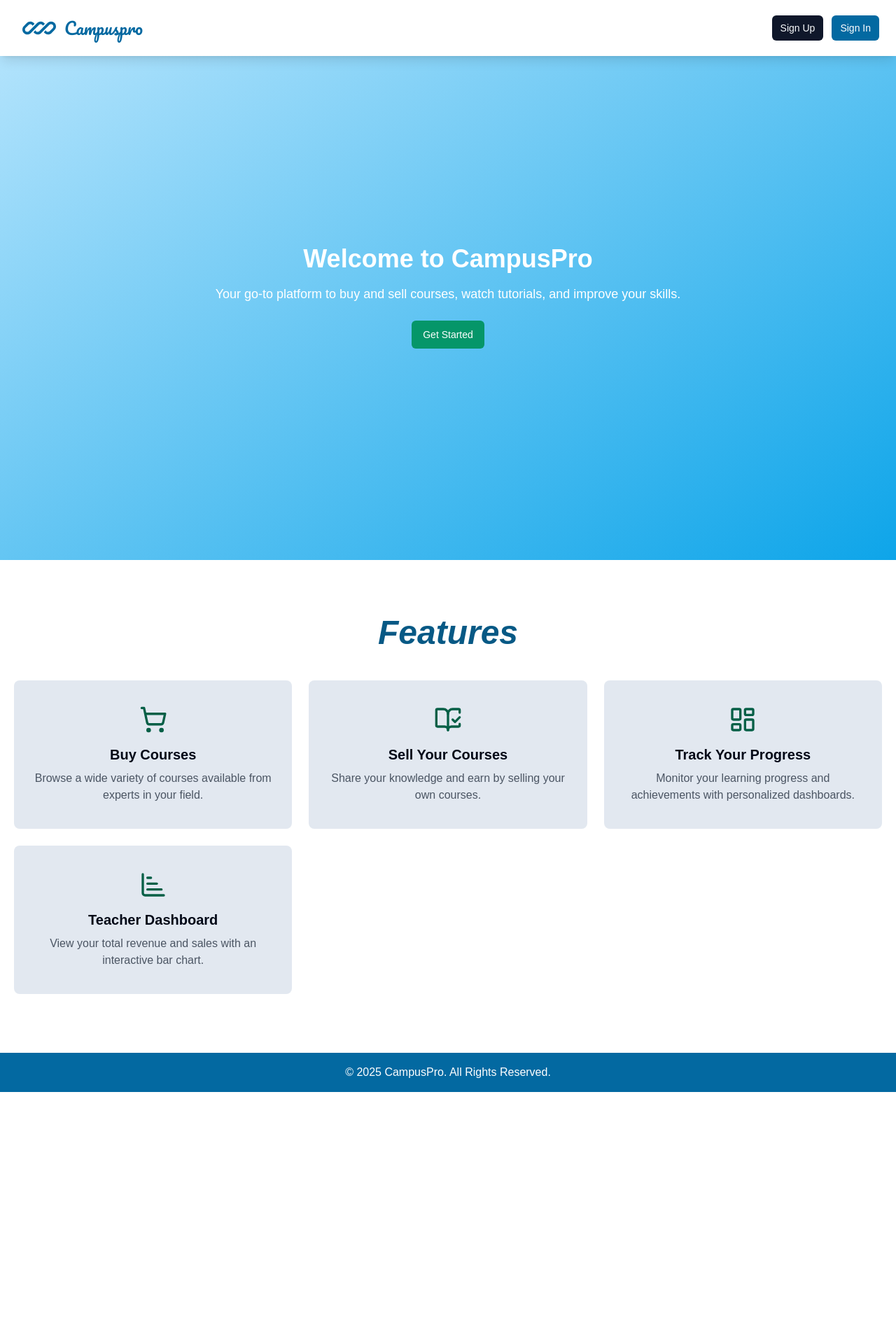
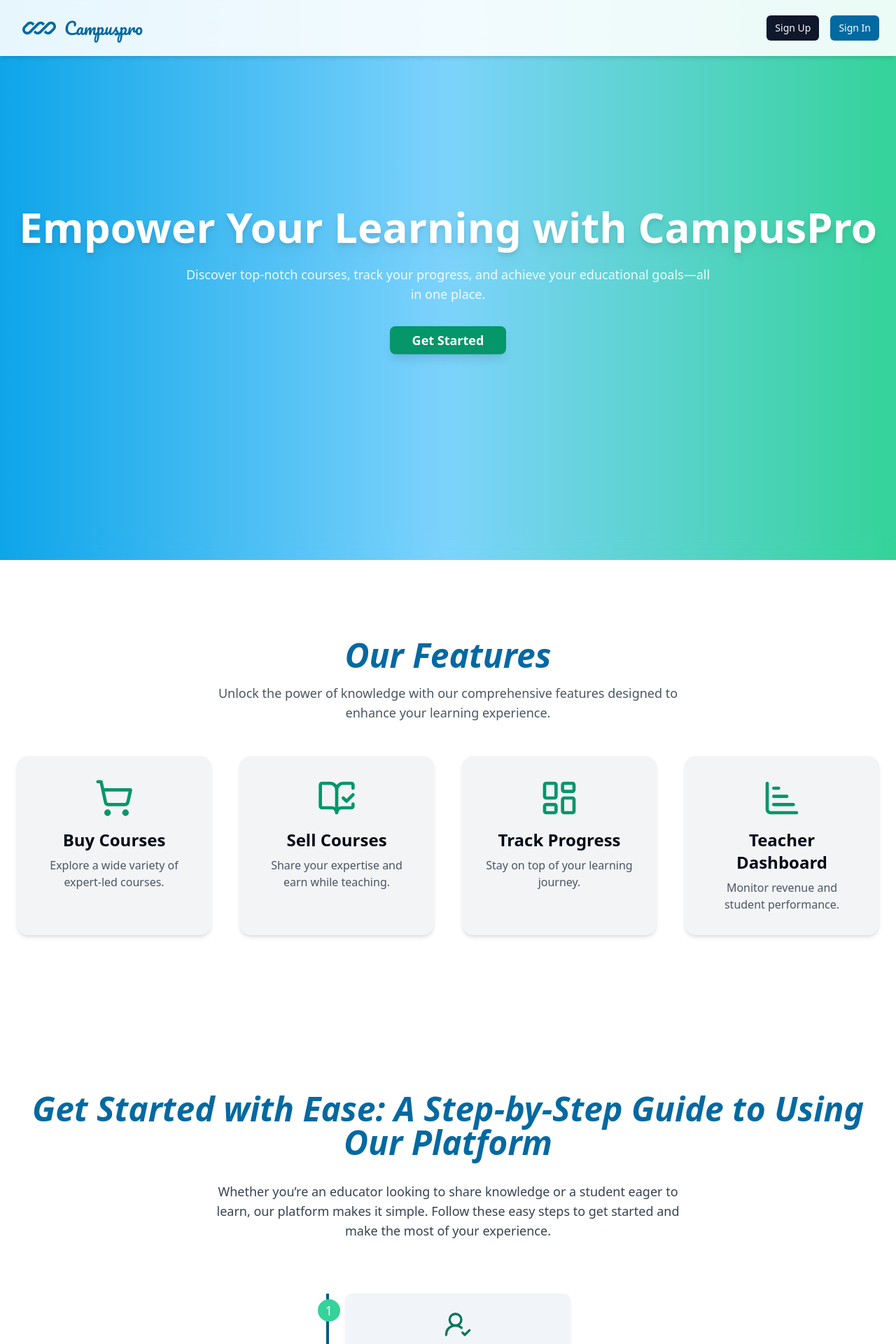
Before and after one commit to sudha-chandrann/CampusPro, a Next.js app: page / in a window 1280 px wide. Shown: the top 1920 px of the page at 70% size. Before the commit the page ends 1560 px from the top, so only its background shows below. Built offline with nearby package versions, Linux system fonts and the light colour scheme; no server answers; what @edgestore/react would draw is missing.

Commit message:
add landing page

```diff
--- a/src/app/page.tsx
+++ b/src/app/page.tsx
@@ -1,3 +1,5 @@
+
+
 import { auth } from "@clerk/nextjs/server";
 import { redirect } from "next/navigation";
 import Logo from "./(dashboard)/_components/Logo";
@@ -7,8 +9,27 @@ import {
   BookOpenCheck,
   ChartBarIncreasing,
   LayoutDashboard,
+  UserRoundCheck,
   ShoppingCart,
+  BookPlus
+
+
 } from "lucide-react";
+
+
+const data=[
+  { icon: ShoppingCart, title: "Buy Courses", desc: "Explore a wide variety of expert-led courses.", color: "text-emerald-600" },
+  { icon: BookOpenCheck, title: "Sell Courses", desc: "Share your expertise and earn while teaching.", color: "text-emerald-600" },
+  { icon: LayoutDashboard, title: "Track Progress", desc: "Stay on top of your learning journey.", color: "text-emerald-600" },
+  { icon: ChartBarIncreasing, title: "Teacher Dashboard", desc: "Monitor revenue and student performance.", color: "text-emerald-600" },
+]
+const timelineData = [
+  { icon: UserRoundCheck, title: "Sign-up", description: "Create an account to get started on your journey. Enter your details and set up your profile." },
+  { icon: BookPlus, title: "Create Course & Add Chapters", description: "Design your course structure, add engaging chapters, and upload content seamlessly." },
+  { icon: BookOpenCheck, title: "Set Price & Publish", description: "Decide on the pricing for your course, review all details, and make it available to learners worldwide." },
+];
+
+
 
 export default async function Home() {
   const { userId } = await auth();
@@ -18,94 +39,83 @@ export default async function Home() {
   }
 
   return (
-    <div className="h-screen  relative">
-      <nav className="flex items-center justify-between shadow-lg w-full h-20 fixed top-0 left-0 z-50 px-3 lg:px-6 bg-white">
+    <div className="h-screen relative font-sans bg-gray-50">
+      {/* Navbar */}
+      <nav className="flex items-center justify-between shadow-md w-full h-20 fixed top-0 left-0 z-50 px-6 bg-white backdrop-blur-md bg-opacity-90">
         <Logo />
-        <div className=" flex items-center gap-3">
-          <Link href={"/sign-up"}>
-            <Button size="sm">Sign Up</Button>
+        <div className="flex items-center gap-4">
+          <Link href="/sign-up">
+            <Button size="sm" className="hover:scale-105 transition-transform">Sign Up</Button>
           </Link>
-          <Link href={"/sign-in"}>
-            <Button variant="teacher" size="sm">
-              Sign In
-            </Button>
+          <Link href="/sign-in">
+            <Button variant="teacher" size="sm" className="hover:scale-105 transition-transform">Sign In</Button>
           </Link>
         </div>
       </nav>
+
+      {/* Hero Section */}
       <main>
-        <section className="text-center pt-12 flex items-center justify-center flex-col h-screen bg-gradient-to-br from-sky-200 to-sky-500">
-          <h2 className="text-4xl font-semibold text-white mb-4">
-            Welcome to CampusPro
-          </h2>
-          <p className="text-lg text-white mb-6">
-            Your go-to platform to buy and sell courses, watch tutorials, and
-            improve your skills.
+        <section className="flex flex-col items-center justify-center h-screen bg-gradient-to-r from-sky-500 via-sky-300 to-emerald-400 text-white text-center px-6 relative overflow-hidden">
+          <div className="absolute top-0 left-0 w-full h-full bg-opacity-30 backdrop-blur-lg"></div>
+          <h2 className="text-6xl font-extrabold drop-shadow-lg z-10 animate-fade-in">Empower Your Learning with CampusPro</h2>
+          <p className="text-lg mt-6 max-w-3xl opacity-90 animate-fade-in delay-100 z-10">
+            Discover top-notch courses, track your progress, and achieve your educational goals—all in one place.
           </p>
+          <div className="mt-8 flex gap-4 z-10">
             <Link href="/sign-up">
-            <Button className="bg-emerald-600 text-white hover:bg-emerald-700">
-              Get Started
-            </Button>
+              <Button className="bg-emerald-600 text-white hover:bg-emerald-700 shadow-lg px-8 py-4 text-lg font-semibold rounded-lg hover:shadow-md">Get Started</Button>
             </Link>
+          </div>
         </section>
 
-        <section className="px-5 py-10">
-          <div className=" text-center text-5xl font-extrabold italic mt-10 text-sky-800 "> Features</div>
-          <div className="grid grid-cols-1 md:grid-cols-3 gap-6 py-11 ">
-
-            <div className="flex flex-col items-center bg-slate-200 p-6 rounded-lg  hover:shadow-xl transition-shadow duration-300 justify-center py-9">
-              <div className="mb-4 ">
-                <ShoppingCart className="h-10 w-10 text-emerald-800" />
+        {/* Features Section */}
+        <section className="px-6 py-28 bg-white text-center ">
+          <h3 className="text-5xl font-extrabold text-sky-700 italic">Our Features</h3>
+          <p className="text-lg text-gray-600 mt-4 max-w-2xl mx-auto">
+            Unlock the power of knowledge with our comprehensive features designed to enhance your learning experience.
+          </p>
+          <div className="grid grid-cols-1 md:grid-cols-2 lg:grid-cols-4 gap-10 mt-12 ">
+            {data.map((feature, index) => (
+              <div key={index} className="flex flex-col items-center bg-gray-100 p-8 rounded-2xl shadow-md hover:shadow-2xl transition-all duration-300">
+                <feature.icon className={`h-14 w-14 mb-4 ${feature.color}`} />
+                <h4 className="text-2xl font-semibold mb-2">{feature.title}</h4>
+                <p className="text-gray-600">{feature.desc}</p>
               </div>
-              <h3 className="text-xl font-semibold mb-2 text-center">Buy Courses</h3>
-              <p className="text-gray-600 text-center">
-                Browse a wide variety of courses available from experts in your
-                field.
+            ))}
+          </div>
+        </section>
+         {/* timelineComponents */}
+         <section className="px-6 py-28 bg-white text-center">
+      <h3 className="text-5xl font-extrabold text-sky-700 italic mb-8">
+        Get Started with Ease: A Step-by-Step Guide to Using Our Platform
+      </h3>
+      <p className="text-lg text-gray-700 max-w-2xl mx-auto mb-10">
+        Whether you&rsquo;re an educator looking to share knowledge or a student eager to learn, our platform makes it simple. Follow these easy steps to get started and make the most of your experience.
       </p>
+      <div className="max-w-3xl mx-auto p-6">
+        <div className="relative border-l-4 border-sky-800 mt-3 mx-auto w-fit">
+          {timelineData.map((event, index) => (
+            <div
+              key={index}
+              className="mb-10 ml-6 p-6 bg-slate-100 rounded-lg shadow-md relative hover:shadow-2xl w-[320px]"
+            >
+              <div className="absolute -left-10 z-30 top-2 text-blue-500">
+                <div className="w-8 h-8 absolute flex items-center justify-center rounded-full text-white text-lg bg-emerald-400">
+                  {index + 1}
                 </div>
-
-            <div className="flex flex-col items-center bg-slate-200 p-6 rounded-lg  hover:shadow-xl transition-shadow duration-300 justify-center py-9">
-              <div className="mb-4 text-green-600">
-                <BookOpenCheck className="h-10 w-10 text-emerald-800" />
               </div>
-              <h3 className="text-xl font-semibold mb-2 text-center">Sell Your Courses</h3>
-              <p className="text-gray-600 text-center">
-                Share your knowledge and earn by selling your own courses.
-              </p>
+              <event.icon className="mx-auto w-10 h-10 text-emerald-700 mb-2" />
+              <h4 className="text-lg font-bold text-sky-900 mb-2">{event.title}</h4>
+              <p className="text-sky-800 text-sm">{event.description}</p>
             </div>
-
-            <div className="flex flex-col items-center bg-slate-200 p-6 rounded-lg  hover:shadow-xl transition-shadow duration-300 justify-center py-9">
-              <div className="mb-4 text-purple-600">
-                <LayoutDashboard className="h-10 w-10 text-emerald-800" />
+          ))}
         </div>
-              <h3 className="text-xl font-semibold mb-2 text-center">
-                Track Your Progress
-              </h3>
-              <p className="text-gray-600 text-center">
-                Monitor your learning progress and achievements with
-                personalized dashboards.
-              </p>
-            </div>
-
-            <div className="flex flex-col items-center bg-slate-200 p-6 rounded-lg  hover:shadow-xl transition-shadow duration-300 justify-center py-9">
-              <div className="mb-4 text-yellow-600">
-                <ChartBarIncreasing className="h-10 w-10 text-emerald-800" />
-              </div>
-              <h3 className="text-xl font-semibold mb-2 text-center">Teacher Dashboard</h3>
-              <p className="text-gray-600 text-center">
-                View your total revenue and sales with an interactive bar chart.
-              </p>
-            </div>
-
       </div>
     </section>
       </main>
-
-      <footer className="bg-sky-700 py-4 text-white">
-        <div className="container mx-auto text-center">
-          <p>
-            &copy; {new Date().getFullYear()} CampusPro. All Rights Reserved.
-          </p>
-        </div>
+      {/* Footer */}
+      <footer className="bg-sky-700 py-8 text-white text-center">
+        <p className="text-lg">&copy; {new Date().getFullYear()} CampusPro. All Rights Reserved.</p>
       </footer>
     </div>
   );
```
Lines whose indentation alone changed are shown as unchanged.
